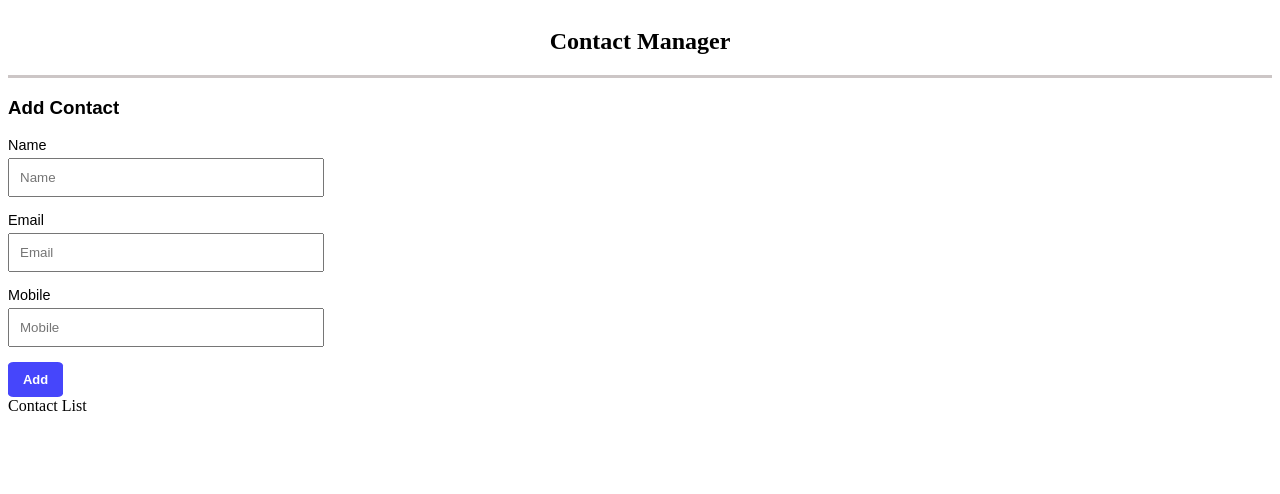
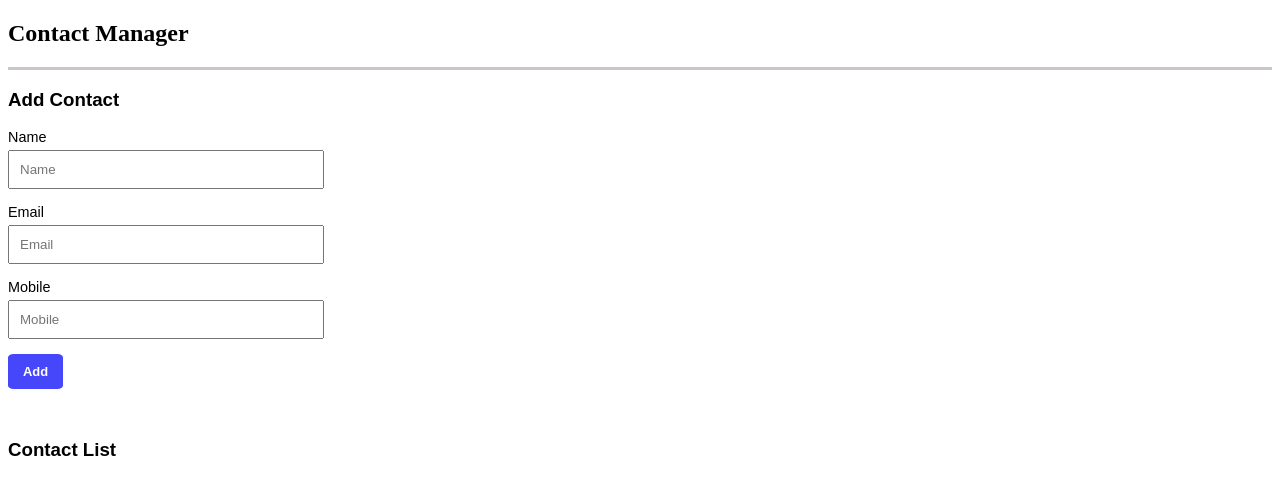
Before and after one commit to yxsn/contactApp, a React (Create React App) app: page / in a window 1280 px wide. Shown: the top 494 px of the page. Built offline with nearby package versions, Linux system fonts and the light colour scheme.

Commit message:
props added to contact list

```diff
--- a/src/components/App.css
+++ b/src/components/App.css
@@ -1,7 +1,6 @@
 .ui-container-centre{
     border-bottom:3px solid rgb(204, 198, 198);
     color: rgb(0, 0, 0);
-    display: flex;
     justify-content: center;
 
 }
@@ -31,6 +30,7 @@ h3{
     color:white;
     font-size:90%;
     background-color:rgb(70, 70, 251);
-
-
 }
+.celledList{
+    margin-top: 50px;
+}
--- a/src/components/App.js
+++ b/src/components/App.js
@@ -5,11 +5,25 @@ import ContactList from "./ContactList";
 import './App.css';
 
 function App() {
+  const contacts = [
+    {
+      id:"1",
+      name: "Yasin",
+      email:"yasin123@gmail.com",
+      mobile:"9846272784",
+    },
+    {
+      id:"2",
+      name: "Muhammed",
+      email:"muhammed123@gmail.com",
+      mobile:"8746273683",
+    }
+  ]
   return (
     <div className="uicontainer">
       <Header/>
       <AddContact/>
-      <ContactList/>
+      <ContactList contacts={contacts}/>
     </div>
   );
 }
--- a/src/components/ContactList.js
+++ b/src/components/ContactList.js
@@ -1,9 +1,10 @@
 import React from 'react';
 
-const ContactList = () =>{
+const ContactList = (props) =>{
+    console.log(props);
     return(
         <div className="celledList">
-            Contact List
+            <h3>Contact List</h3>
         </div>
     );
 };
```
